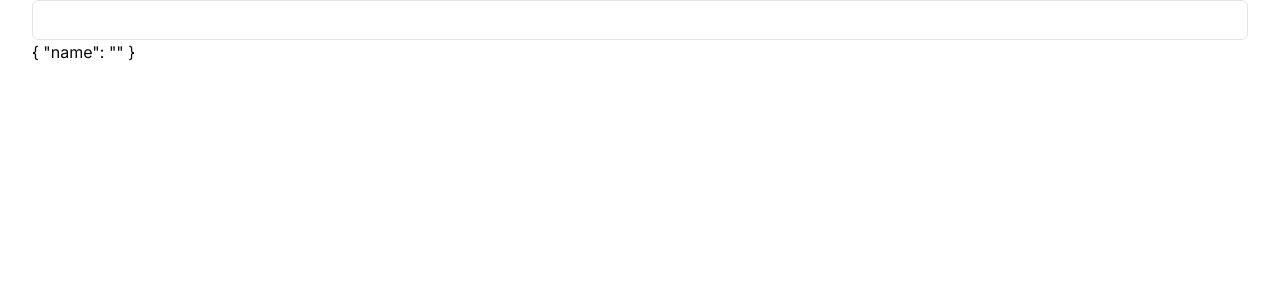
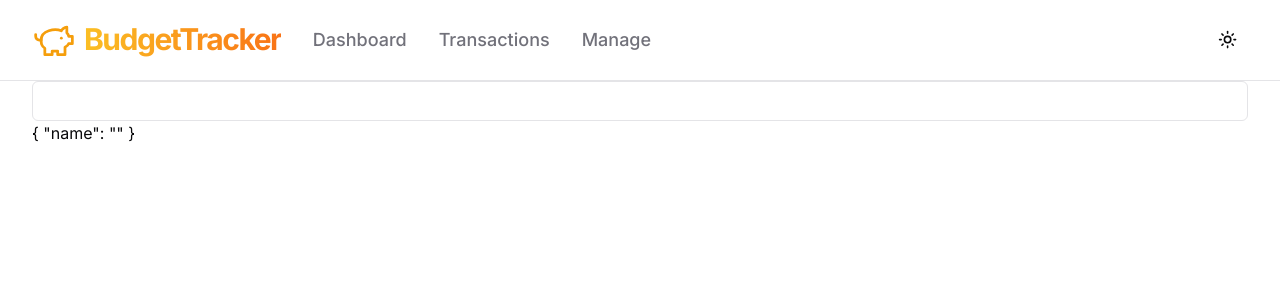
Before and after one commit to evan-wu-y/BudgetTracker, a Next.js app: page /about in a window 1280 px wide. Shown: the top 300 px of the page. Built offline with nearby package versions, Linux system fonts and the light colour scheme.

Commit message:
change loading

```diff
--- /dev/null
+++ b/src/app/(dashboard)/layout.tsx
@@ -0,0 +1,14 @@
+import Navbar from "@/components/Navbar";
+
+export default function DashboardLayout({
+  children,
+}: {
+  children: React.ReactNode;
+}) {
+  return (
+    <>
+      <Navbar />
+      {children}
+    </>
+  );
+}
--- a/src/app/(dashboard)/loading.tsx
+++ /dev/null
@@ -1,5 +0,0 @@
-function loading() {
-  return <div>loading</div>;
-}
-
-export default loading;
```
